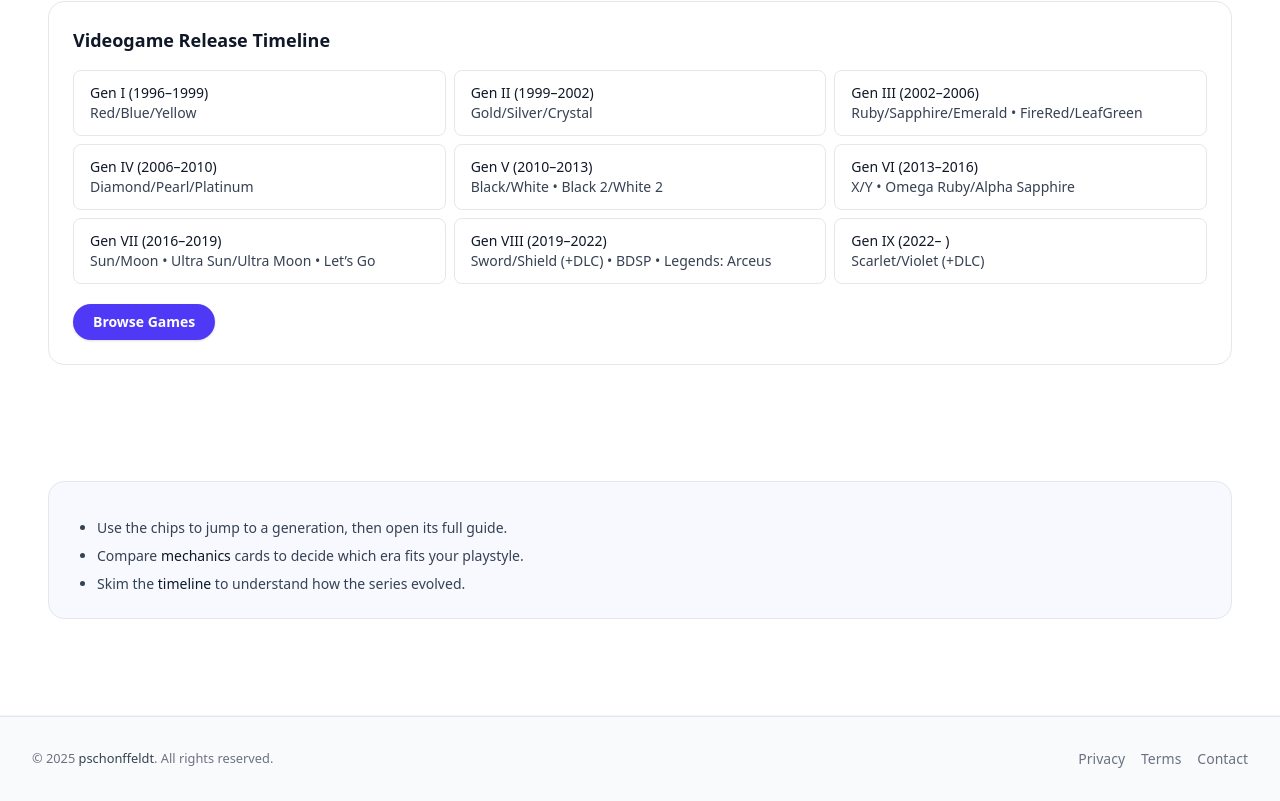
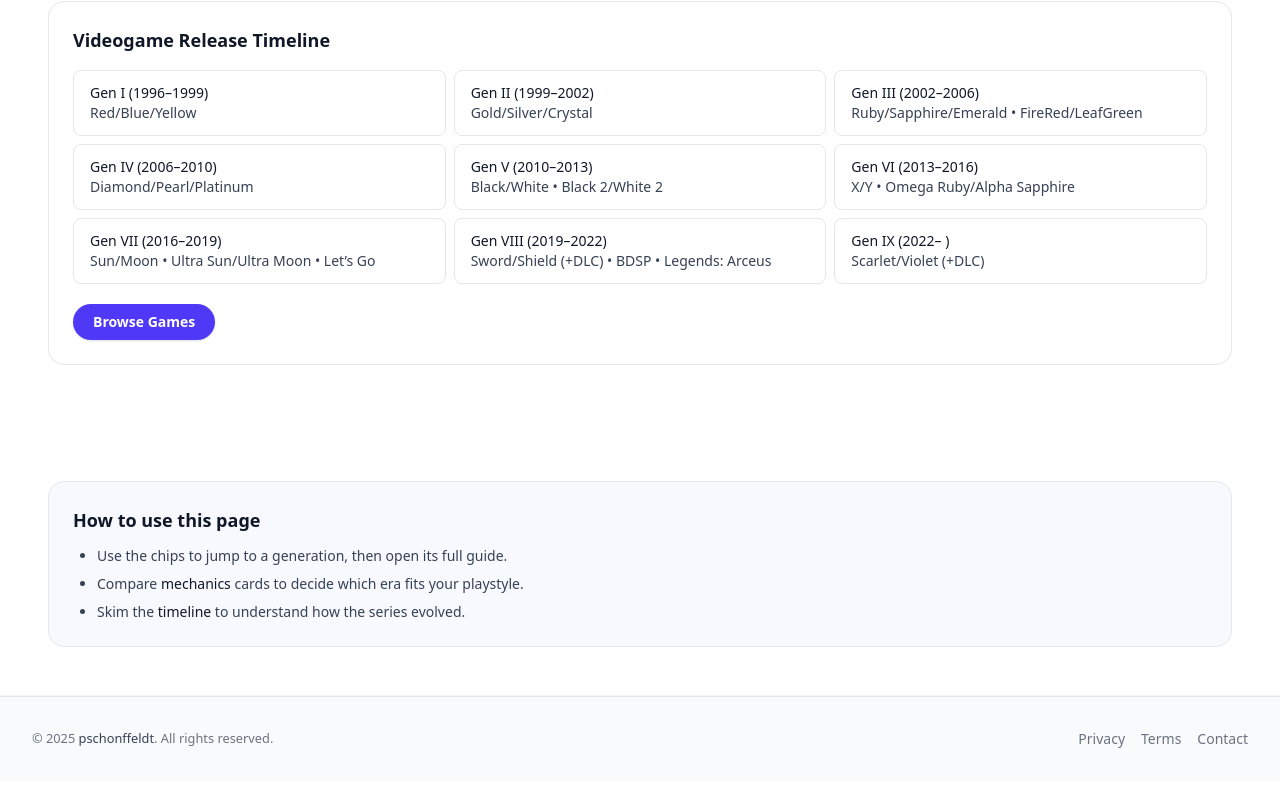
Before and after one commit to pschonffeldt/pokedex-2, a Next.js app: page /learn/pokemon-generations in a window 1280 px wide. Shown: the part 2594-3395 px from the top of the page. Built offline with nearby package versions, Linux system fonts and the light colour scheme.

Commit message:
Implement infobox on generations page

```diff
--- a/src/app/learn/pokemon-generations/page.tsx
+++ b/src/app/learn/pokemon-generations/page.tsx
@@ -2,6 +2,7 @@
 'use client';
 
 import HeroSection from '@/components/hero';
+import InfoBox from '@/components/info-box';
 import Link from 'next/link';
 
 function Pokeball({ className = 'h-5 w-5 text-red-600' }) {
@@ -391,22 +392,21 @@ export default function PokemonGenerations() {
           </div>
         </div>
       </section>
-      {/* How to Use */}
-      <section className="mx-auto max-w-7xl px-6 py-12 sm:px-8 lg:px-12 border-b border-gray-100">
-        <div className="mb-12 rounded-2xl border border-gray-200 bg-indigo-50/50 p-6">
-          <ul className="mt-3 list-disc space-y-2 pl-6 text-sm text-gray-700">
-            <li>Use the chips to jump to a generation, then open its full guide.</li>
-            <li>
-              Compare <span className="font-medium text-gray-900">mechanics</span> cards to decide
-              which era fits your playstyle.
-            </li>
-            <li>
-              Skim the <span className="font-medium text-gray-900">timeline</span> to understand how
-              the series evolved.
-            </li>
-          </ul>
-        </div>
-      </section>
+      {/* Info box container */}
+      <InfoBox
+        title="How to use this page"
+        items={[
+          <>Use the chips to jump to a generation, then open its full guide.</>,
+          <>
+            Compare <span className="font-medium text-gray-900">mechanics</span> cards to decide
+            which era fits your playstyle.
+          </>,
+          <>
+            Skim the <span className="font-medium text-gray-900">timeline</span> to understand how
+            the series evolved.
+          </>,
+        ]}
+      />
     </main>
   );
 }
```
